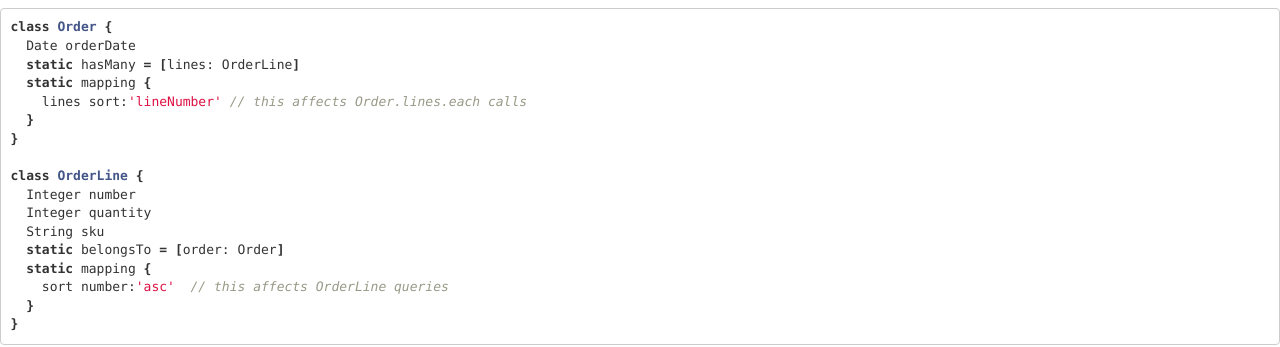
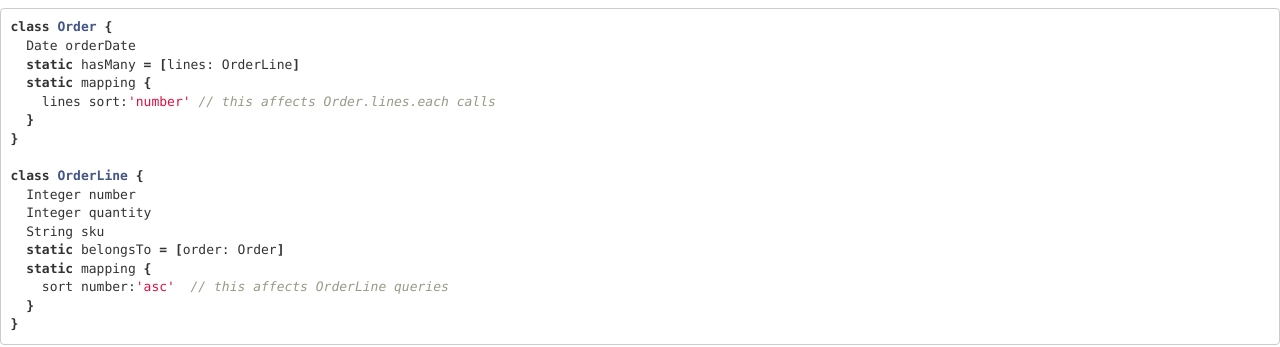
Before and after one commit to mikecalvo/mikecalvo.github.io, a Jekyll site: the page built from msse/notes/gorm_basics/index.md, in a window 1280 px wide and 900 px high, scrolled down 6734 px. Shown: the part 166-513 px from the top of the window. Built offline with Jekyll 4.4.1, drawn with Linux system fonts in a browser that asks for light colours.

Commit message:
gorm updates

````diff
--- a/msse/notes/gorm_basics/index.md
+++ b/msse/notes/gorm_basics/index.md
@@ -343,12 +343,13 @@ class OrderLine {
 ---
 
 # Example Sorted One-to-many
+
 ```  groovy
 class Order {
   Date orderDate
   static hasMany = [lines: OrderLine]
   static mapping {
-    lines sort:'lineNumber' // this affects Order.lines.each calls
+    lines sort:'number' // this affects Order.lines.each calls
   }
 }
 
@@ -375,6 +376,7 @@ class OrderLine {
 ---
 
 # Self-referring Many-to-many Example
+
 ```  groovy
 class User {
   static hasMany = [followers : User, following : User]
````
Also changed, not shown: msse/notes/gorm_queries/index.md (+2 -1 lines).
